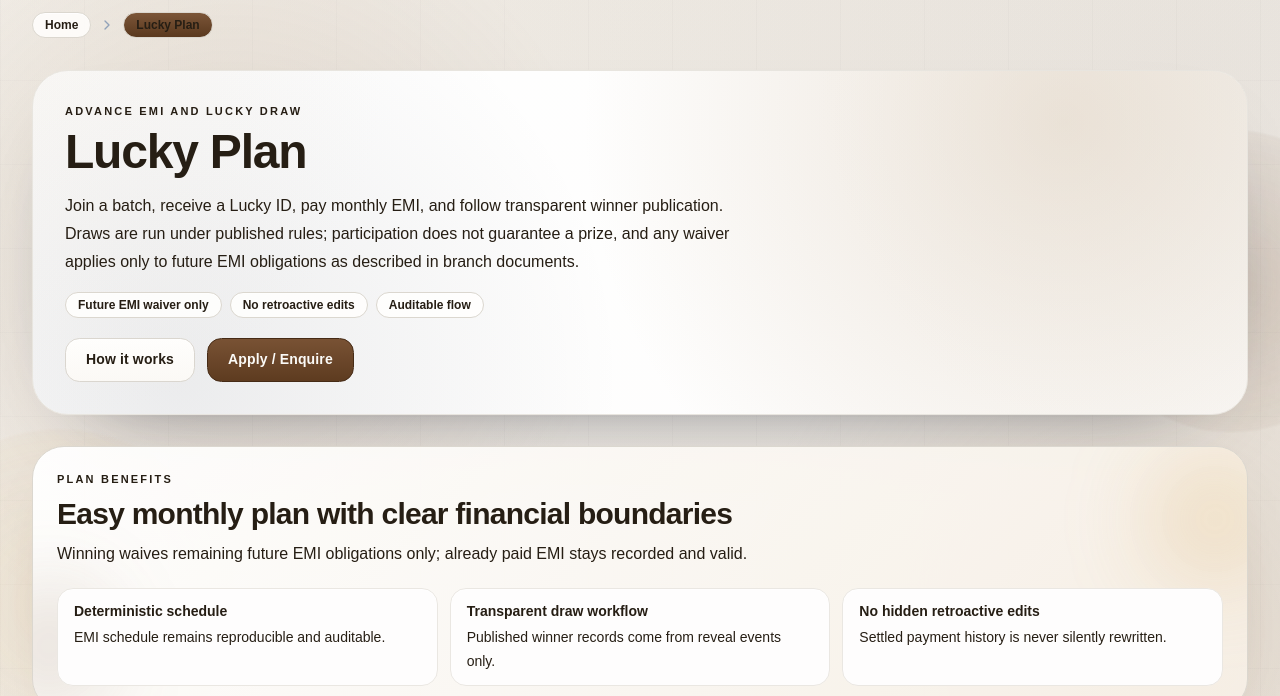
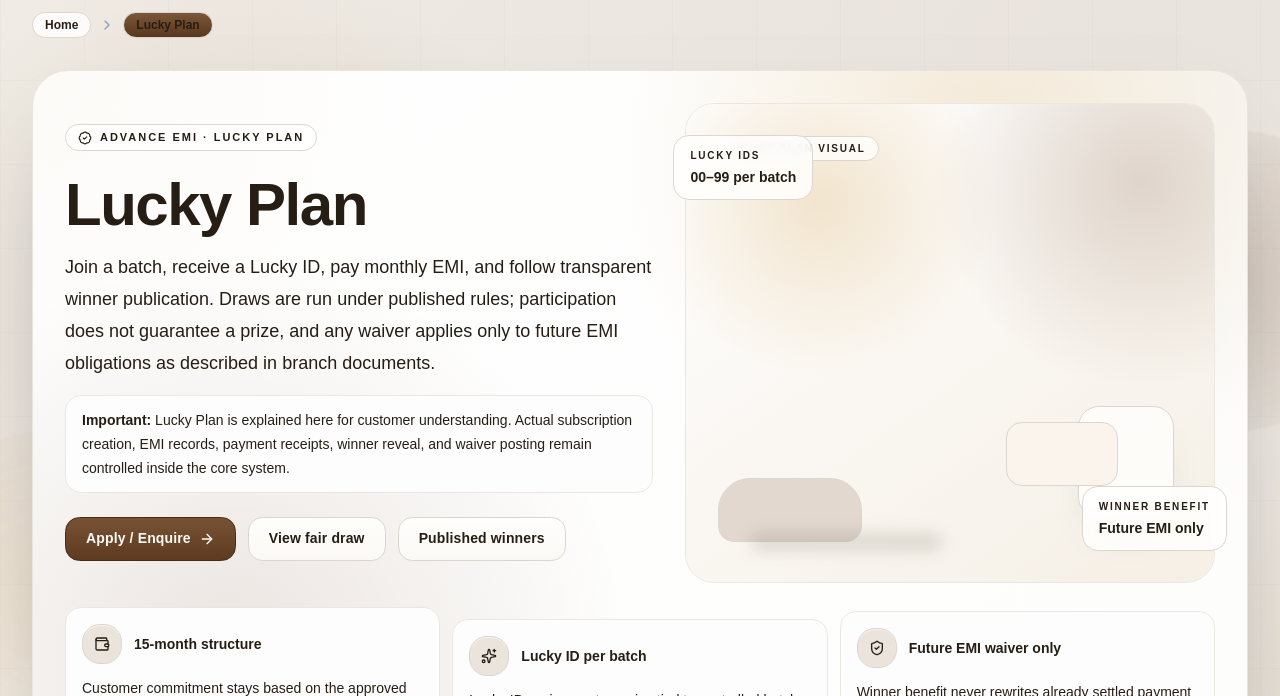
Before and after one commit to praamr369/subidha-advance-emi, a Next.js app in the folder frontend/: page /lucky-plan in a window 1280 px wide. Shown: the part 256-952 px from the top of the page. Built offline with nearby package versions, Linux system fonts and the light colour scheme; no server answers.

Commit message:
feat(public): refresh lucky plan page visual flow

```diff
--- a/frontend/src/app/(public)/lucky-plan/page.tsx
+++ b/frontend/src/app/(public)/lucky-plan/page.tsx
@@ -2,6 +2,8 @@ import type { Metadata } from "next";
 
 import CtaBanner from "@/components/public/CtaBanner";
 import FaqBlock from "@/components/public/FaqBlock";
+import LuckyPlanAnimatedHero from "@/components/public/LuckyPlanAnimatedHero";
+import LuckyPlanMechanicsPreview from "@/components/public/LuckyPlanMechanicsPreview";
 import PublicDisclaimerBox from "@/components/public/PublicDisclaimerBox";
 import PublicMarketingBanner from "@/components/public/PublicMarketingBanner";
 import PublicPolicySection from "@/components/public/PublicPolicySection";
@@ -10,7 +12,6 @@ import { ADVANCE_EMI_POLICY, LUCKY_PLAN_FAQ, PUBLIC_LEGAL_DISCLAIMER_POINTS, REA
 import { getPublicDictionary } from "@/lib/public-i18n";
 import { getPublicLocale } from "@/lib/public-i18n.server";
 import { buildPublicMetadata } from "@/lib/public-seo";
-import { getPublicBannerWithFallback } from "@/lib/public-page-banners";
 import { ROUTES } from "@/lib/routes";
 
 export const metadata: Metadata = buildPublicMetadata({
@@ -22,18 +23,14 @@ export const metadata: Metadata = buildPublicMetadata({
 export default async function LuckyPlanPage() {
   const locale = await getPublicLocale();
   const dictionary = getPublicDictionary(locale);
-  const banner = getPublicBannerWithFallback("luckyPlan");
+  const subtitle =
+    "Join a batch, receive a Lucky ID, pay monthly EMI, and follow transparent winner publication. Draws are run under published rules; participation does not guarantee a prize, and any waiver applies only to future EMI obligations as described in branch documents.";
+
   return (
     <PublicPageShell
       title={dictionary.common.luckyPlan}
-      subtitle="Join a batch, receive a Lucky ID, pay monthly EMI, and follow transparent winner publication. Draws are run under published rules; participation does not guarantee a prize, and any waiver applies only to future EMI obligations as described in branch documents."
-      hero={{
-        eyebrow: "Advance EMI and Lucky Draw",
-        imageSrc: banner.src,
-        imageAlt: "Lucky Plan public banner",
-        imageExists: banner.exists,
-        badges: ["Future EMI waiver only", "No retroactive edits", "Auditable flow"],
-      }}
+      subtitle={subtitle}
+      heroSlot={<LuckyPlanAnimatedHero title={dictionary.common.luckyPlan} subtitle={subtitle} />}
       breadcrumbs={[
         { label: dictionary.common.home, href: ROUTES.public.home },
         { label: dictionary.common.luckyPlan },
@@ -46,13 +43,15 @@ export default async function LuckyPlanPage() {
       <PublicMarketingBanner
         eyebrow="Plan benefits"
         title="Easy monthly plan with clear financial boundaries"
-        description="Winning waives remaining future EMI obligations only; already paid EMI stays recorded and valid."
+        description="Winning waives remaining future EMI obligations only; already paid EMI stays recorded and valid. The public page explains the plan, but does not create contracts or alter ledgers."
         items={[
           { title: "Deterministic schedule", description: "EMI schedule remains reproducible and auditable." },
           { title: "Transparent draw workflow", description: "Published winner records come from reveal events only." },
           { title: "No hidden retroactive edits", description: "Settled payment history is never silently rewritten." },
         ]}
       />
+
+      <LuckyPlanMechanicsPreview />
 
       <PublicDisclaimerBox title="Read before applying" points={READ_BEFORE_APPLY.advanceEmi} />
 
@@ -66,7 +65,7 @@ export default async function LuckyPlanPage() {
       <PublicMarketingBanner
         eyebrow="Winner transparency"
         title="Public winner proof with privacy protection"
-        description="Published winner records include batch, draw month/date, lucky ID, and commitment proof hash where available. Winner names are masked."
+        description="Published winner records include batch, draw month/date, lucky ID, and commitment proof hash where available. Winner names are masked. No public component can change a revealed draw result."
         items={[
           { title: "Batch + draw context", description: "Each published winner row is tied to the exact batch and draw month." },
           { title: "Proof hash visibility", description: "Commit/reveal proof references are shown when available." },
@@ -77,7 +76,7 @@ export default async function LuckyPlanPage() {
       <PublicMarketingBanner
         eyebrow="Operations clarity"
         title="Payment safety and delivery flow"
-        description="Receipt records and delivery tracking are visible in customer self-service without changing contract or reconciliation behavior."
+        description="Receipt records and delivery tracking are visible in customer self-service without changing contract or reconciliation behavior. Lucky Plan public content remains separate from operational posting."
         items={[
           { title: "Receipt-first payments", description: "Collected payments are receipted and visible in customer payment/receipt pages." },
           { title: "Delivery as separate workflow", description: "Delivery status is tracked separately from EMI and contract state." },
```
